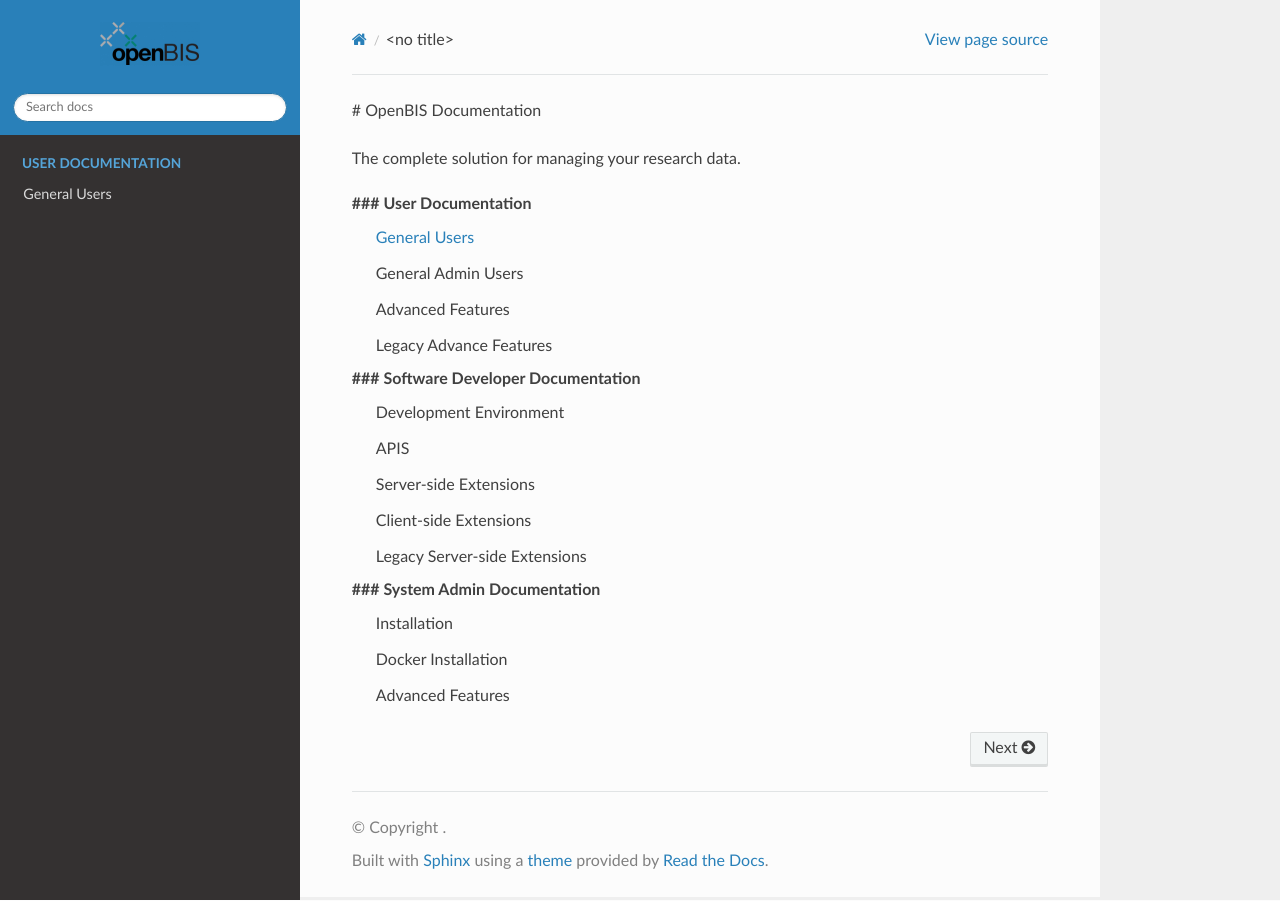
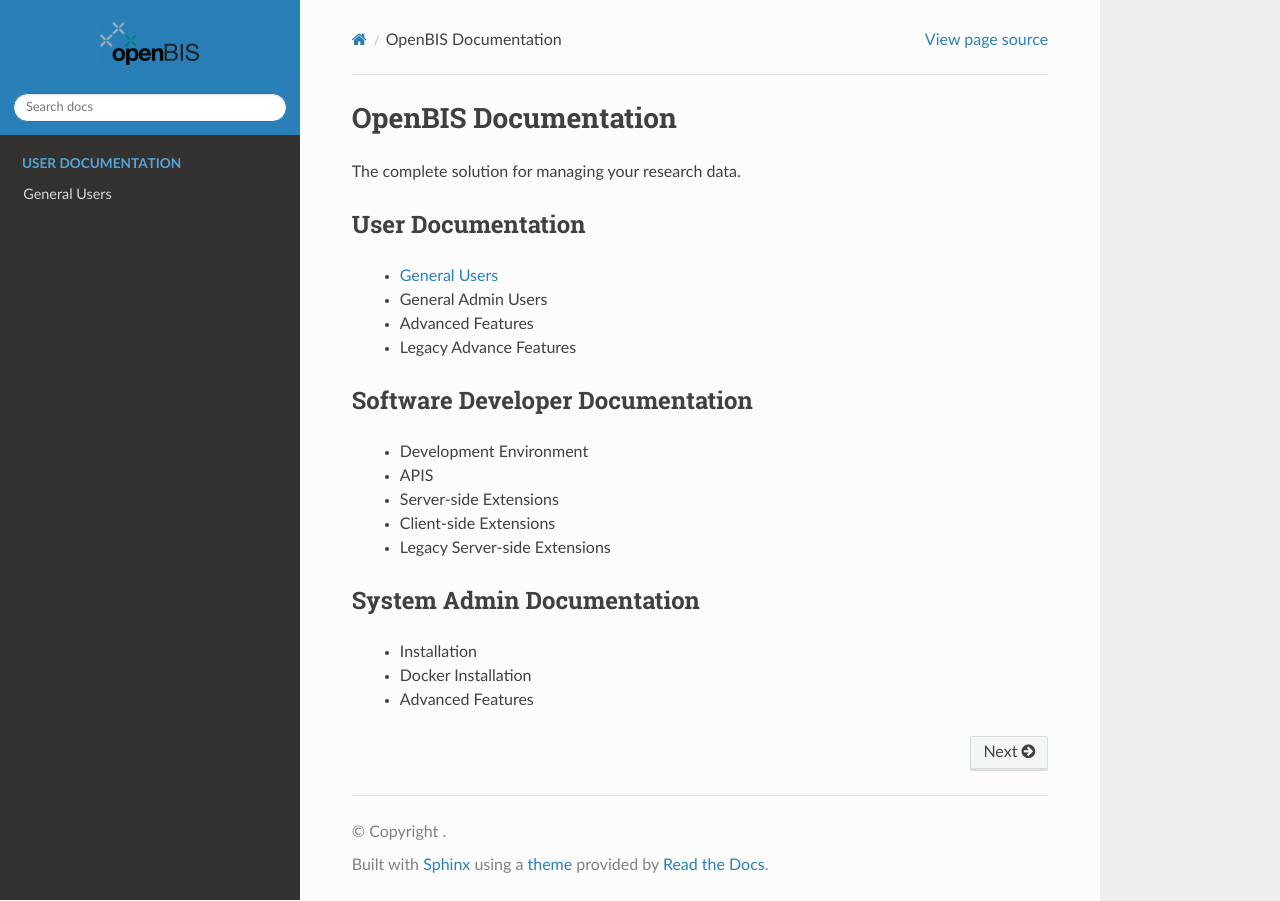
Before and after one commit to marcodeltufo/openbis-test-3, a Sphinx documentation site: the page built from docs/index.rst, in a window 1280 px wide. Built offline with Sphinx 7.4.7 and the Read the Docs theme 2.0.0, drawn with Linux system fonts in a browser that asks for light colours.

Commit message:
Update index.rst

```diff
--- a/docs/index.rst
+++ b/docs/index.rst
@@ -1,4 +1,6 @@
-# OpenBIS Documentation
+#####################
+OpenBIS Documentation
+#####################
 
 The complete solution for managing your research data.
 
@@ -9,20 +11,23 @@
 
    General Users </user-documentation/general-users/index>
 
-### User Documentation
+User Documentation
+^^^^^^^^^^^^^^^^^^
    - :doc:`General Users </user-documentation/general-users/index>`
    - General Admin Users
    - Advanced Features
    - Legacy Advance Features
 
-### Software Developer Documentation
+Software Developer Documentation
+^^^^^^^^^^^^^^^^^^^^^^^^^^^^^^^^
    - Development Environment
    - APIS
    - Server-side Extensions
    - Client-side Extensions
    - Legacy Server-side Extensions
 
-### System Admin Documentation
+System Admin Documentation
+^^^^^^^^^^^^^^^^^^^^^^^^^^
    - Installation
    - Docker Installation
    - Advanced Features
```
